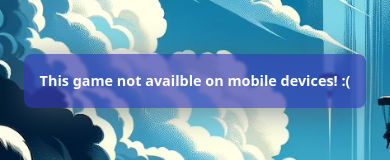
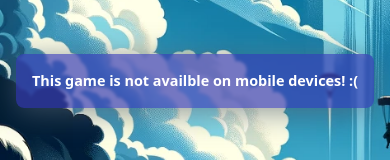
Before and after one commit to jv-pv/Paratrooper-Game-Project, a website: page index.html in a window 390 px wide. Shown: the part 341-501 px from the top of the page. Drawn offline with Linux system fonts and the light colour scheme.

Commit message:
Fixed grammatical error

```diff
--- a/index.html
+++ b/index.html
@@ -58,7 +58,7 @@
           </section>
 
           <section class="small-screens">
-            <h1>This game not availble on mobile devices! :(</h1>
+            <h1>This game is not availble on mobile devices! :(</h1>
           </section>
 
     </main>
```
